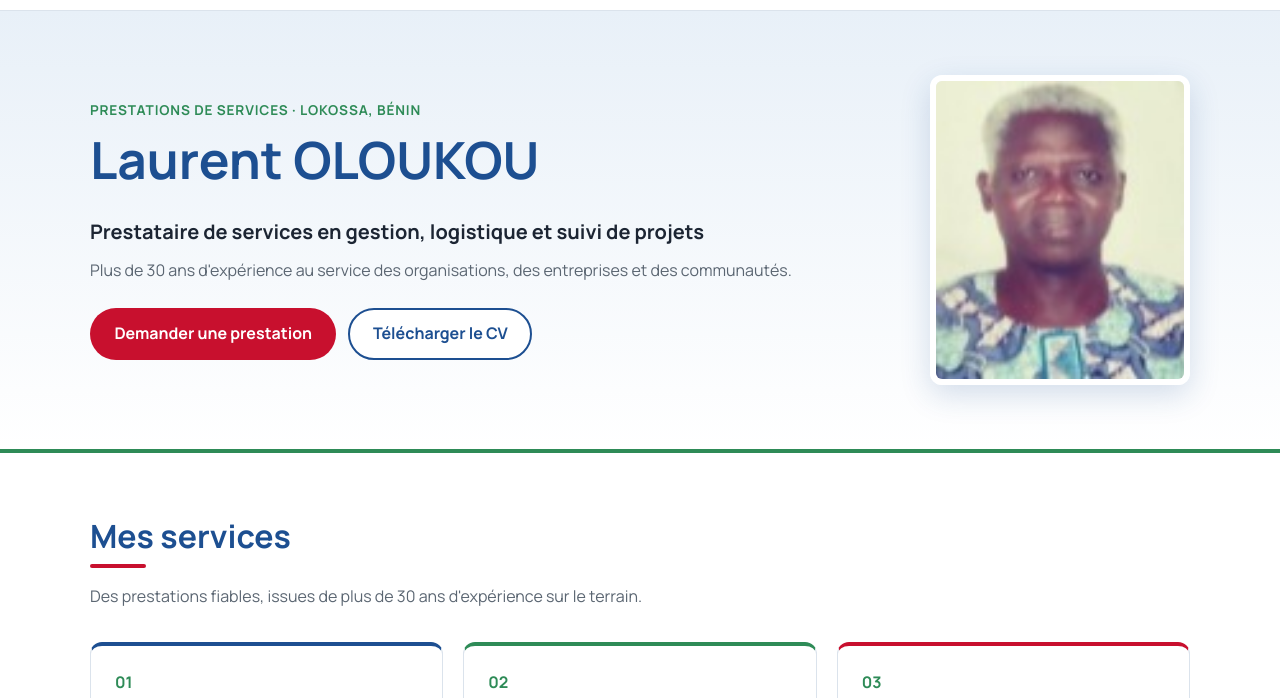
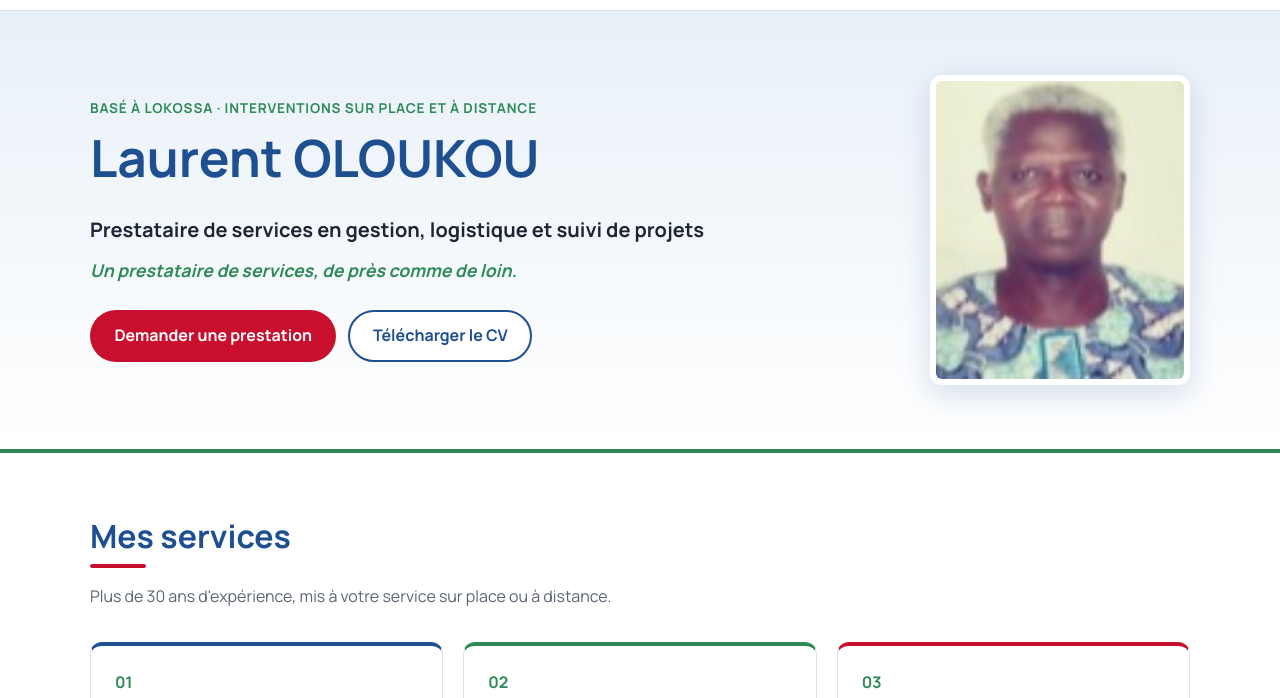
Before and after one commit to chaffacenuel679-dev/oloukou, a plain HTML site: page index.html in a window 1280 px wide. Shown: the part 54-752 px from the top of the page. Drawn offline with Linux system fonts and the light colour scheme.

Commit message:
Slogan : « Un prestataire de services, de près comme de loin »
Co-Authored-By: Claude Opus 5.5 <noreply@anthropic.com>
Claude-Session: https://claude.ai/code/session_01VeEgxMetwQ83aSfKWoi2ZJ

```diff
--- a/css/style.css
+++ b/css/style.css
@@ -113,3 +113,4 @@ h1, h2, h3 { line-height: 1.2; margin: 0 0 .5em; }
   .hero-photo { width: 200px; height: 240px; order: -1; }
   .hero, .section { padding: 44px 0; }
 }
+.slogan { font-size: 1.1rem; font-style: italic; color: var(--green); font-weight: 700; }
--- a/index.html
+++ b/index.html
@@ -26,10 +26,10 @@
     <section id="accueil" class="hero">
       <div class="wrap hero-in">
         <div>
-          <p class="eyebrow">Prestations de services · Lokossa, Bénin</p>
+          <p class="eyebrow">Basé à Lokossa · Interventions sur place et à distance</p>
           <h1 data-f="name">Laurent OLOUKOU</h1>
           <p class="lead" data-f="title"></p>
-          <p class="sub" data-f="tagline"></p>
+          <p class="sub slogan" data-f="tagline"></p>
           <div class="actions">
             <a href="#contact" class="btn btn-red">Demander une prestation</a>
             <button type="button" class="btn btn-outline" data-cv>Télécharger le CV</button>
@@ -42,7 +42,7 @@
     <section id="services" class="section">
       <div class="wrap">
         <h2 class="h2">Mes services</h2>
-        <p class="intro">Des prestations fiables, issues de plus de 30 ans d'expérience sur le terrain.</p>
+        <p class="intro">Plus de 30 ans d'expérience, mis à votre service sur place ou à distance.</p>
         <div class="grid" id="services-list"></div>
       </div>
     </section>
@@ -73,7 +73,7 @@
       <div class="wrap contact">
         <div>
           <h2 class="h2">Me contacter</h2>
-          <p>Décrivez votre besoin : je vous réponds rapidement.</p>
+          <p>Où que vous soyez, décrivez votre besoin : je vous réponds rapidement.</p>
           <ul class="coords">
             <li><strong>Adresse :</strong> <span data-f="address"></span></li>
             <li><strong>Téléphone :</strong> <span id="phones"></span></li>
--- a/js/content.js
+++ b/js/content.js
@@ -7,7 +7,7 @@ export const BRAND = 'Prestalia';
 export const DEFAULT_CONTENT = {
   name: 'Laurent OLOUKOU',
   title: 'Prestataire de services en gestion, logistique et suivi de projets',
-  tagline: "Plus de 30 ans d'expérience au service des organisations, des entreprises et des communautés.",
+  tagline: 'Un prestataire de services, de près comme de loin.',
   about:
     "De nationalité béninoise et originaire de Savè, j'ai travaillé de 1994 à 2018 avec le PAM " +
     "(Programme Alimentaire Mondial) à Lokossa et à Cotonou : gestion de stocks, logistique, " +
```
